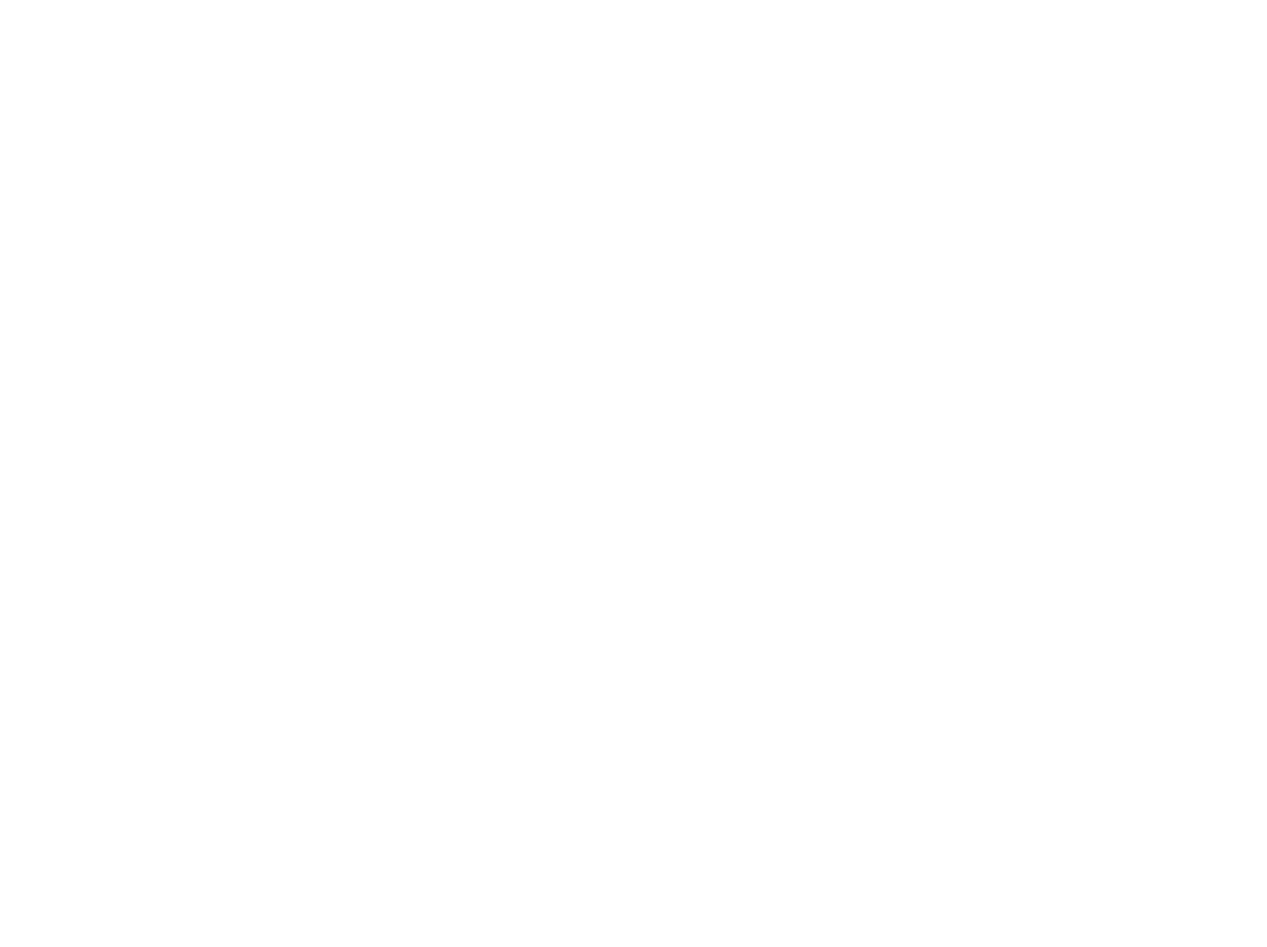
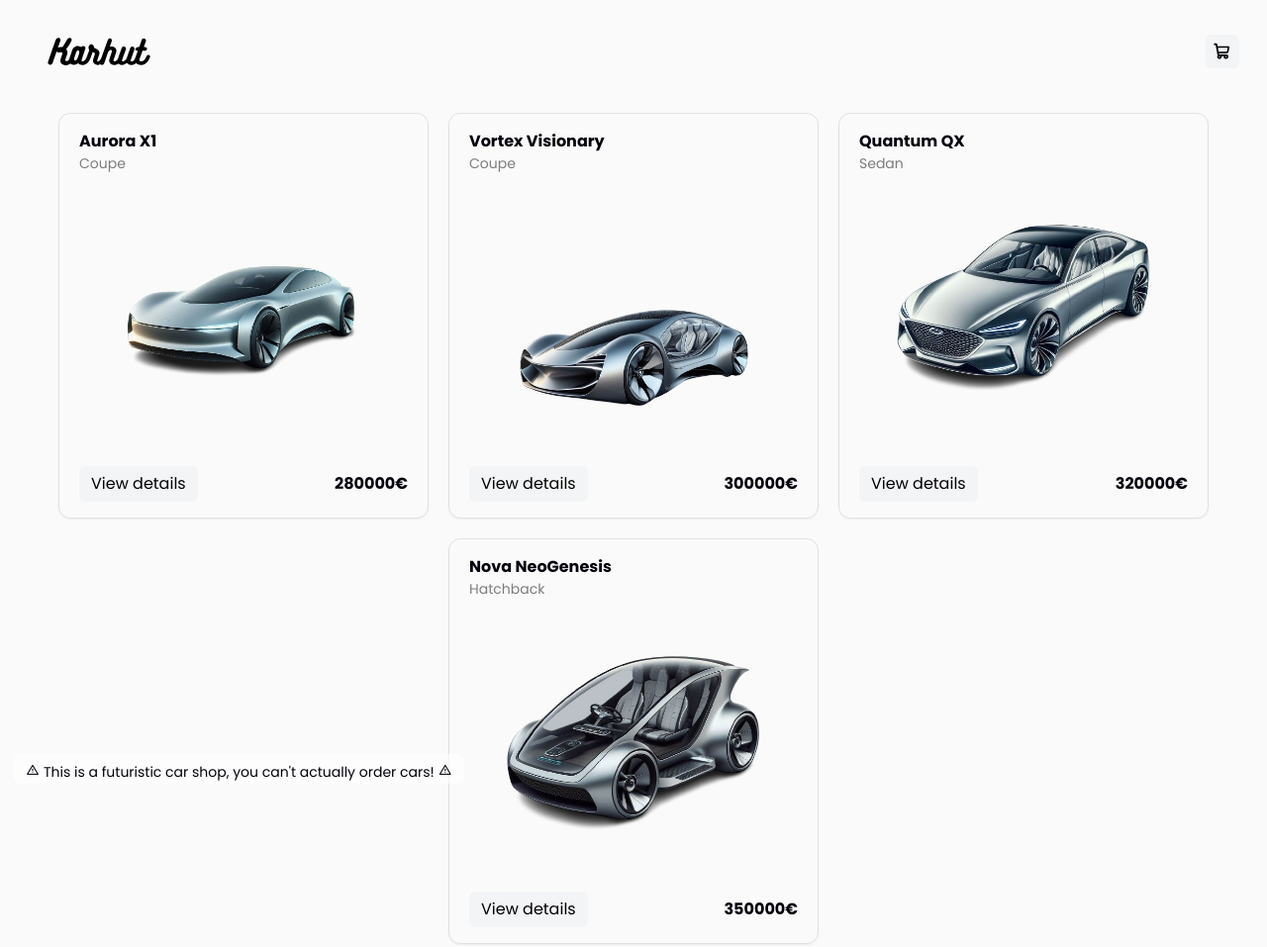
Before and after one commit to Arskakoo/karhut, a plain HTML site: page index.html in a window 1280 px wide. Shown: the whole page at 99% size. Before the commit the page ends 800 px from the top, so only its background shows below. Drawn offline with nearby package versions, Linux system fonts and the light colour scheme; the site is published under a folder, as on GitHub Pages, so addresses that start at the root find nothing.

Commit message:
Update index.html

```diff
--- a/index.html
+++ b/index.html
@@ -9,8 +9,8 @@
     <link rel="preconnect" href="https://fonts.gstatic.com" crossorigin>
     <link href="https://fonts.googleapis.com/css2?family=Poppins:ital,wght@0,100;0,200;0,300;0,400;0,500;0,600;0,700;0,800;0,900;1,100;1,200;1,300;1,400;1,500;1,600;1,700;1,800;1,900&display=swap" rel="stylesheet">
     <title>Karhut</title>
-    <script type="module" crossorigin src="/assets/index--daD_Lc_.js"></script>
-    <link rel="stylesheet" crossorigin href="/assets/index-XOAhUm9n.css">
+    <script type="module" crossorigin src="./assets/index--daD_Lc_.js"></script>
+    <link rel="stylesheet" crossorigin href="./assets/index-XOAhUm9n.css">
   </head>
   <body>
     <div id="root"></div>
```
